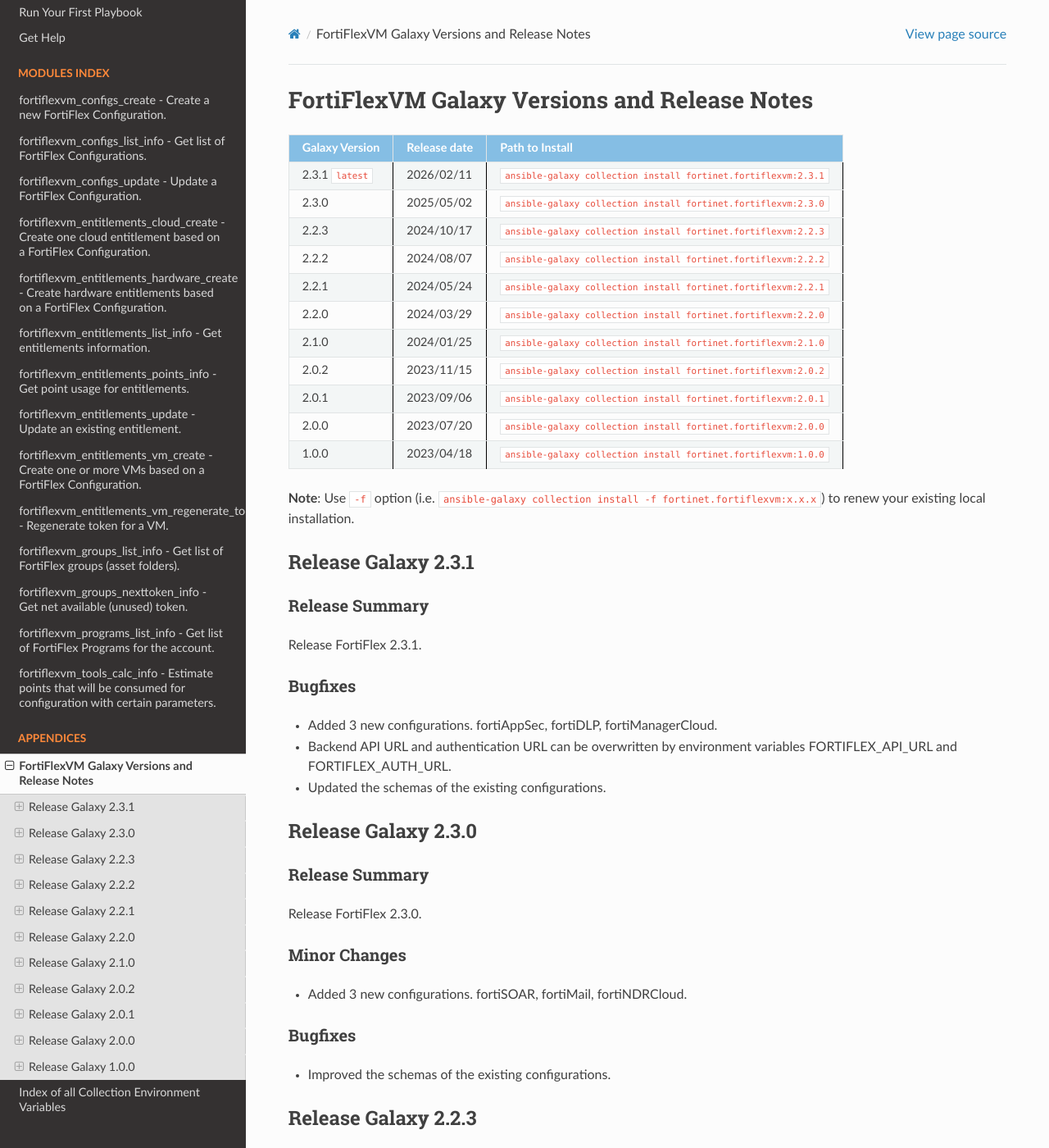
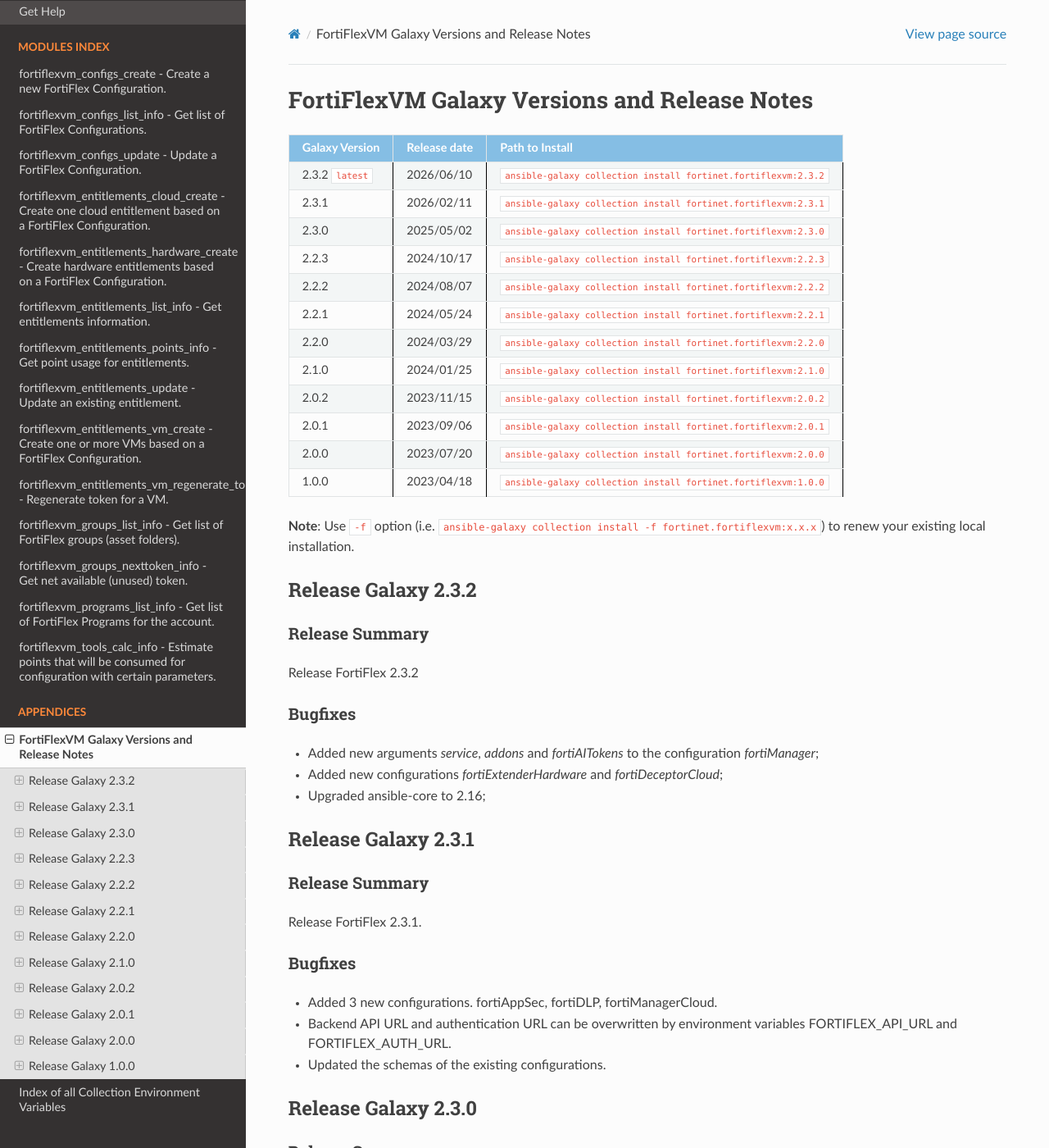
Before and after one commit to dux-fortinet/fortiflexvm-doc, a Sphinx documentation site: the page built from source/version.rst, in a window 1280 px wide and 1400 px high. Shown: the whole window at 82% size. Built offline with Sphinx 7.4.7 and the Read the Docs theme 3.1.0, drawn with Linux system fonts in a browser that asks for light colours.

Commit message:
beta 2.3.2

```diff
--- a/source/index.rst
+++ b/source/index.rst
@@ -1,4 +1,4 @@
-Welcome to Ansible Galaxy FortiFlexVM Collection Documentation 2.3.1!
+Welcome to Ansible Galaxy FortiFlexVM Collection Documentation 2.3.2!
 ============================================================================
 
 The FortiFlexVM Ansible Collection provides Ansible modules that are able to interact with FortiFlex.
--- a/source/install.rst
+++ b/source/install.rst
@@ -18,7 +18,7 @@
 -  Follow instructions in
    https://docs.ansible.com/ansible/latest/installation_guide/intro_installation.html
    to install Ansible
--  The Ansible core version requirement: >= 2.14.0
+-  The Ansible core version requirement: >= 2.16.0
 
 Install Fortiflexvm Galaxy Collection
 ~~~~~~~~~~~~~~~~~~~~~~~~~~~~~~~~~~~~~
--- a/source/version.rst
+++ b/source/version.rst
@@ -4,7 +4,9 @@
 +---------------------+----------------+------------------------------------------------------------------+
 | Galaxy Version      | Release date   | Path to Install                                                  |
 +=====================+================+==================================================================+
-| 2.3.1 ``latest``    | 2026/02/11     | ``ansible-galaxy collection install fortinet.fortiflexvm:2.3.1`` |
+| 2.3.2 ``latest``    | 2026/06/10     | ``ansible-galaxy collection install fortinet.fortiflexvm:2.3.2`` |
++---------------------+----------------+------------------------------------------------------------------+
+| 2.3.1               | 2026/02/11     | ``ansible-galaxy collection install fortinet.fortiflexvm:2.3.1`` |
 +---------------------+----------------+------------------------------------------------------------------+
 | 2.3.0               | 2025/05/02     | ``ansible-galaxy collection install fortinet.fortiflexvm:2.3.0`` |
 +---------------------+----------------+------------------------------------------------------------------+
@@ -30,6 +32,22 @@
 **Note**: Use ``-f`` option (i.e.
 ``ansible-galaxy collection install -f fortinet.fortiflexvm:x.x.x``) to
 renew your existing local installation.
+
+
+Release Galaxy 2.3.2
+--------------------
+
+Release Summary
+^^^^^^^^^^^^^^^
+
+Release FortiFlex 2.3.2
+
+Bugfixes
+^^^^^^^^
+
+- Added new arguments `service`, `addons` and `fortiAITokens` to the configuration `fortiManager`;
+- Added new configurations `fortiExtenderHardware` and `fortiDeceptorCloud`;
+- Upgraded ansible-core to 2.16;
 
 
 Release Galaxy 2.3.1
```
